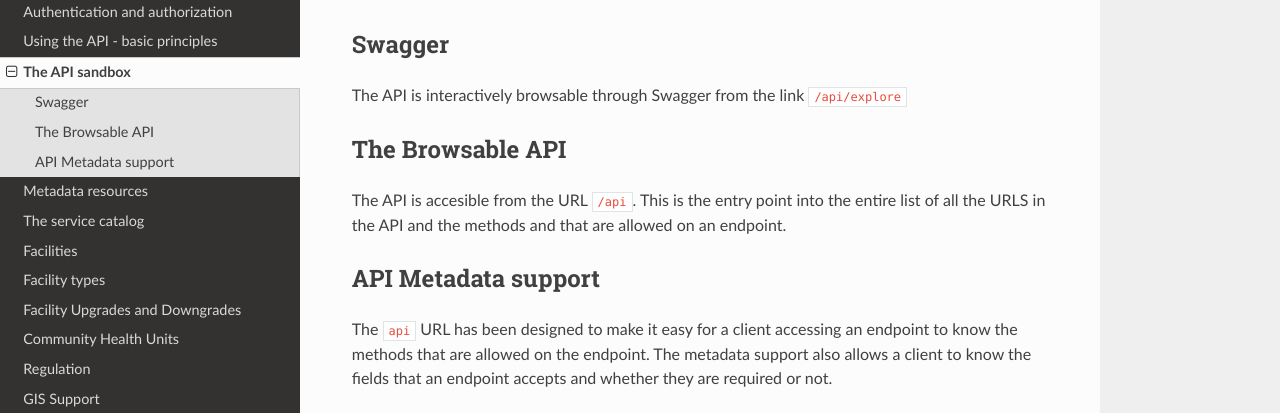
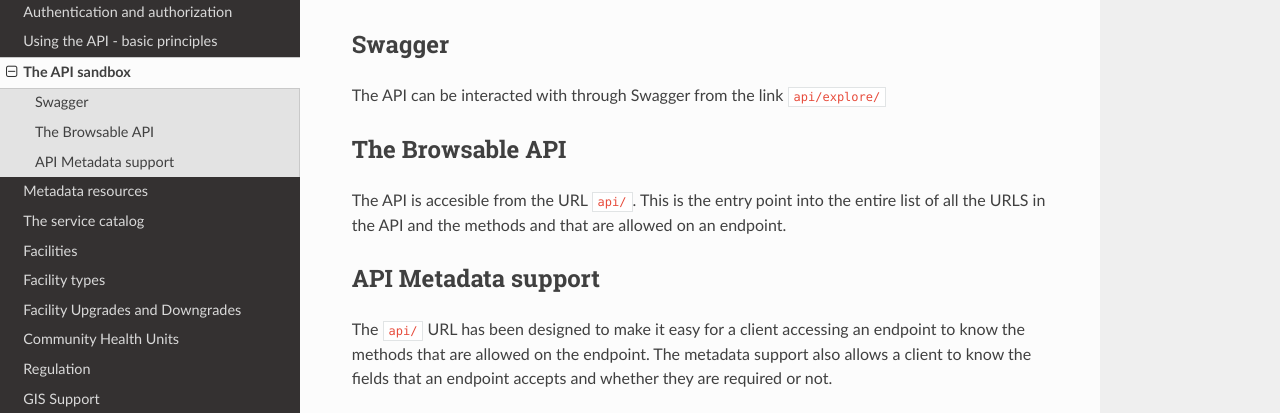
Before and after one commit to MasterFacilityList/mfl_api, a Sphinx documentation site: the page built from docs/07_sandbox.rst, in a window 1280 px wide. Shown: the part 252-665 px from the top of the page. Built offline with Sphinx 7.4.7 and the Read the Docs theme 2.0.0, drawn with Linux system fonts in a browser that asks for light colours.

```diff
--- a/docs/07_sandbox.rst
+++ b/docs/07_sandbox.rst
@@ -9,17 +9,17 @@ with high quality API documentation sites like the `Stripe API site`_.
 
 Swagger
 --------
-The API is interactively browsable through Swagger from the link ``/api/explore``
+The API can be interacted with through Swagger from the link ``api/explore/``
 
 The Browsable API
 ------------------
-The  API is accesible from the URL ``/api``. This is the entry point into the
+The  API is accesible from the URL ``api/``. This is the entry point into the
 entire list of all the URLS in the API and the methods and that are allowed on an
 endpoint.
 
 API Metadata support
 --------------------
-The ``api`` URL has been designed to make it easy for a client accessing an endpoint
+The ``api/`` URL has been designed to make it easy for a client accessing an endpoint
 to know the methods that are allowed on the endpoint. The metadata support also allows
 a client to know the fields that an endpoint accepts and whether they are required or
 not.
--- a/docs/10_facilities.rst
+++ b/docs/10_facilities.rst
@@ -577,10 +577,15 @@ Facility downloads
 
 Facility cover letters
 +++++++++++++++++++++++++
+
+To get a copy of a facilities cover letter:
+
 ``GET`` the URL ``api/facilities/facility_cover_report/<id>/``
 
 Facility correction templates
 ++++++++++++++++++++++++++++++++
+To get a facilities correction templates:
+
 ``GET`` the URL ``api/facilities/facility_correction_template/<id>/``
 
 Facility Excel reports
```
Also changed, not shown: 1 other file.
